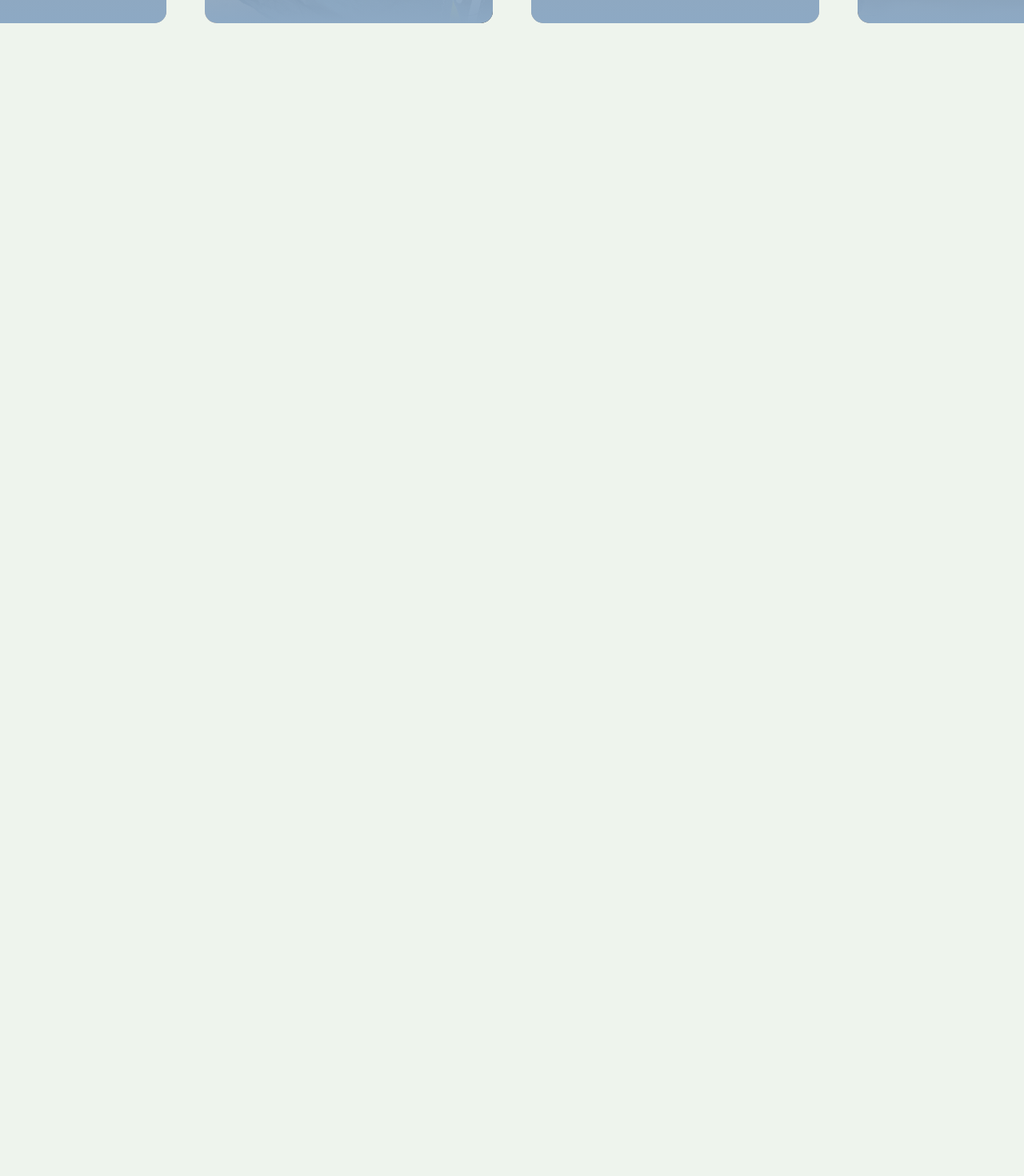
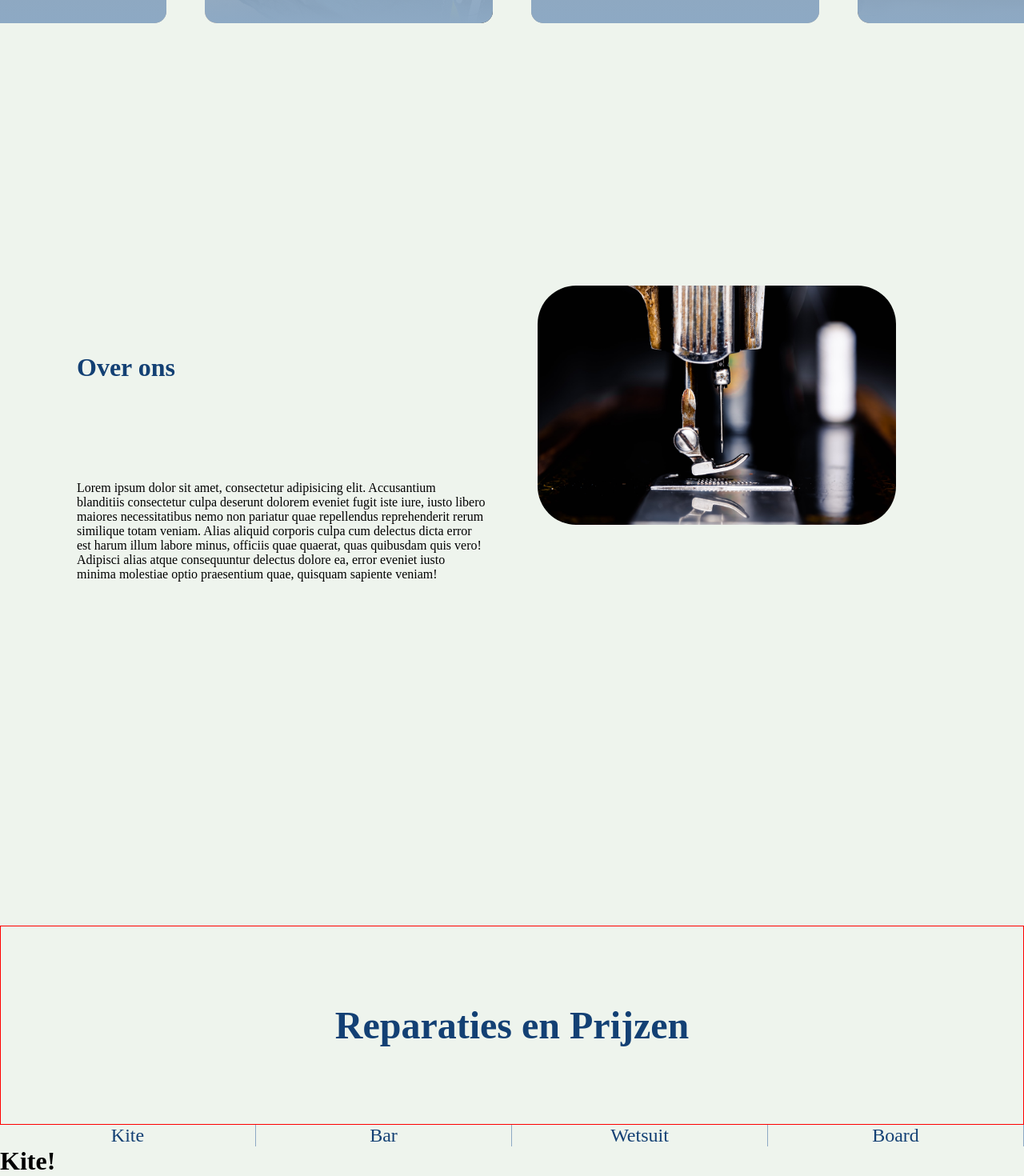
Before and after one commit to MarijnPloeg/kitereparatie-react-Frontend, a React (Create React App) app: page / in a window 1280 px wide. Shown: the part 759-2229 px from the top of the page at 80% size. Before the commit the page ends 876 px from the top, so only its background shows below. Built offline with nearby package versions, Linux system fonts and the light colour scheme; grey boxes are pictures that could not be loaded.

Commit message:
boilerplate for about us & repairs and pricing

```diff
--- a/src/App.css
+++ b/src/App.css
@@ -2,6 +2,7 @@
     box-sizing: border-box;
     padding: 0;
     margin: 0;
+    transition: all ease-in-out .2s;
 }
 
 body {
--- a/src/App.js
+++ b/src/App.js
@@ -2,12 +2,16 @@ import React from "react";
 import TopNavigation from "./components/navigation/TopNavigation";
 import "./App.css";
 import HomeOptions from "./components/homeOptions/HomeOptions";
+import AboutUs from "./components/aboutUs/AboutUs";
+import RepairsAndPricing from "./components/repairsAndPricing/RepairsAndPricing";
 
 function App() {
     return (
         <div>
             <TopNavigation/>
             <HomeOptions />
+            <AboutUs />
+            <RepairsAndPricing />
         </div>
     );
 }
--- a/src/components/aboutUs/AboutUs.css
+++ b/src/components/aboutUs/AboutUs.css
@@ -0,0 +1,33 @@
+* {
+    box-sizing: border-box;
+    padding: 0;
+    margin: 0;
+}
+
+.aboutUs {
+    height: 120ch;
+}
+
+.aboutUs h1 {
+    position: absolute;
+    font-family: Avenir, serif;
+    color: #134074;
+    left: 6rem;
+    top: 75rem;
+}
+
+.aboutUs p {
+    position: absolute;
+    font-family: Avenir, serif;
+    width: 40%;
+    top: 85rem;
+    left: 6rem;
+}
+
+.aboutUs img {
+    position: absolute;
+    right: 0;
+    width: 35%;
+    border-radius: 3rem;
+    margin: 10rem;
+}
--- a/src/components/aboutUs/AboutUs.js
+++ b/src/components/aboutUs/AboutUs.js
@@ -0,0 +1,21 @@
+import React from "react";
+import "./AboutUs.css"
+import naaimachine from "./images/Naaimachine.jpeg"
+
+const AboutUs = () => {
+    return (
+        <div className="aboutUs">
+            <h1>Over ons</h1>
+            <p>Lorem ipsum dolor sit amet, consectetur adipisicing elit. Accusantium blanditiis consectetur culpa
+                deserunt dolorem eveniet fugit iste iure, iusto libero maiores necessitatibus nemo non pariatur quae
+                repellendus reprehenderit rerum similique totam veniam. Alias aliquid corporis culpa cum delectus dicta
+                error est harum illum labore minus, officiis quae quaerat, quas quibusdam quis vero! Adipisci alias
+                atque consequuntur delectus dolore ea, error eveniet iusto minima molestiae optio praesentium quae,
+                quisquam sapiente veniam!</p>
+            <img src={naaimachine} alt="Naaimachine"/>
+
+        </div>
+    );
+}
+
+export default AboutUs;
--- a/src/components/homeOptions/HomeOptions.css
+++ b/src/components/homeOptions/HomeOptions.css
@@ -5,10 +5,12 @@
 }
 
 .cardContainer {
+    min-height: 100%;
     display: flex;
     flex-direction: row;
     justify-content: center;
     margin: 4rem;
+    padding-bottom:5rem;
 }
 
 .cardContainer div {
--- a/src/components/repairsAndPricing/RepairsAndPricing.css
+++ b/src/components/repairsAndPricing/RepairsAndPricing.css
@@ -0,0 +1,37 @@
+* {
+    box-sizing: border-box;
+    margin: 0;
+    padding: 0;
+}
+
+.repairTitle {
+    display: flex;
+    justify-content: center;
+    padding: 6rem;
+    border: 1px solid red;
+    font-family: Avenir, Serif;
+    font-size: 3rem;
+    color: #134074;
+    height: 100%;
+}
+
+.optionContainer {
+    display: flex;
+    justify-content: space-between;
+}
+
+.option {
+    width: 25%;
+    font-family: Avenir, serif, sans-serif;
+    font-size: 1.5rem;
+    background-color: #EEF4ED;
+    color: #134074;
+    border: none;
+    border-right: 1px solid #8DA9C4;
+}
+
+.option:hover {
+    cursor: pointer;
+    text-decoration: underline;
+
+}
--- a/src/components/repairsAndPricing/RepairsAndPricing.js
+++ b/src/components/repairsAndPricing/RepairsAndPricing.js
@@ -0,0 +1,33 @@
+import React, {useState} from "react";
+import "./RepairsAndPricing.css";
+
+const RepairsAndPricing = () => {
+    const [option, setOption] = useState("Kite");
+    return (
+        <div className="repairsAndPricingContainer">
+            <h1 className="repairTitle">Reparaties en Prijzen</h1>
+            <div className="optionContainer">
+                <button className="option" onClick={() => setOption("Kite")}>Kite</button>
+                <button className="option" onClick={() => setOption("Bar")}>Bar</button>
+                <button className="option" onClick={() => setOption("Wetsuit")}>Wetsuit</button>
+                <button className="option" onClick={() => setOption("Board")}>Board</button>
+            </div>
+            <p className="form">
+                {option === "Kite" && (
+                    <h1>Kite!</h1>
+                )}
+                {option === "Bar" && (
+                    <h1>Bar</h1>
+                )}
+                {option === "Wetsuit" && (
+                    <h1>Wetsuit</h1>
+                )}
+                {option === "Board" && (
+                    <h1>Board</h1>
+                )}
+            </p>
+        </div>
+    );
+};
+
+export default RepairsAndPricing;
```
